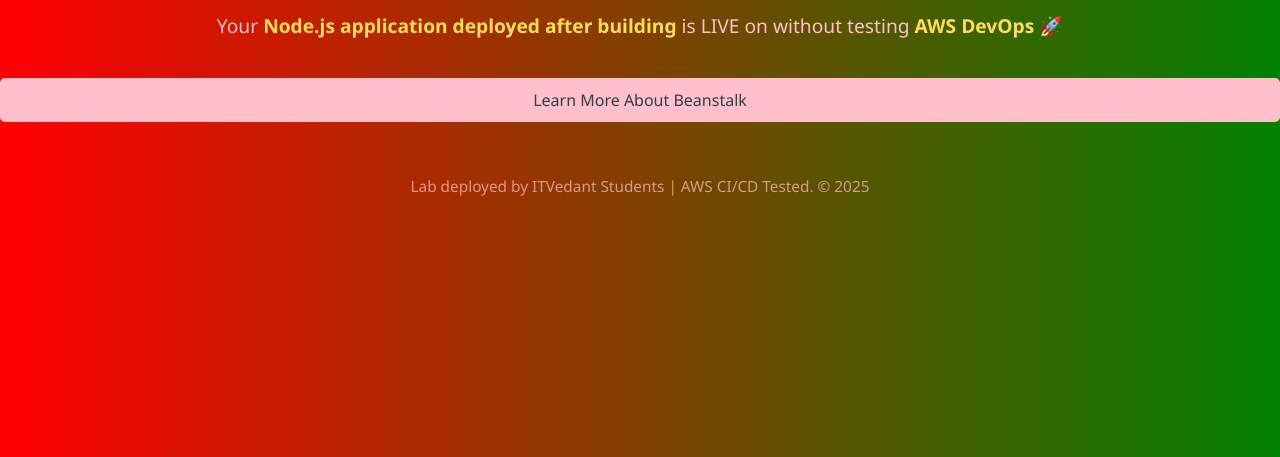
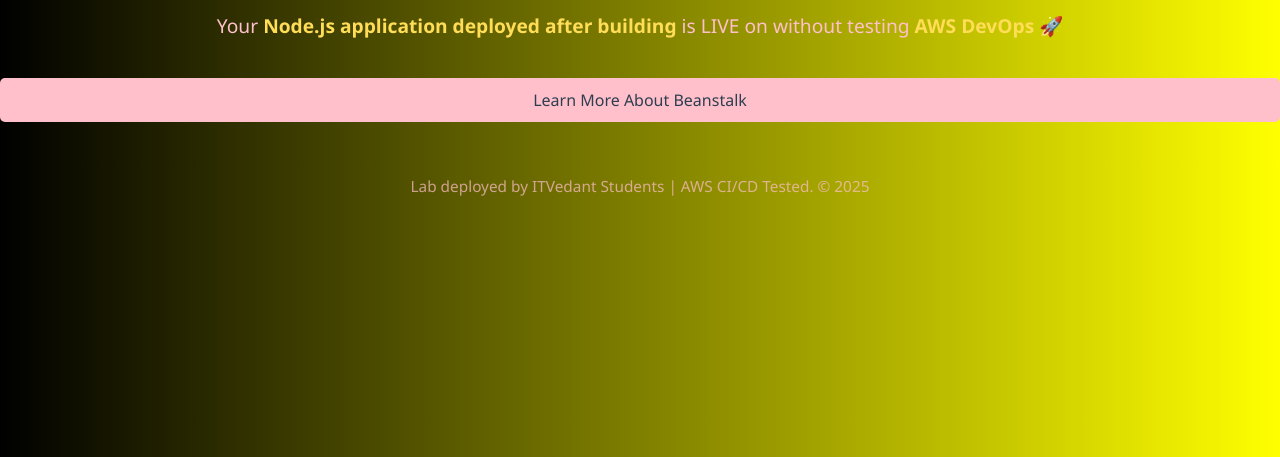
Before and after one commit to cg-prasad/blue-app, a website: page index.html in a window 1280 px wide. Shown: the part 343-800 px from the top of the page. Drawn offline with Linux system fonts and the light colour scheme.

Commit message:
Update index.html
body color changed - black-yellow

```diff
--- a/index.html
+++ b/index.html
@@ -8,7 +8,7 @@
     body {
       margin: 0;
       font-family: 'Segoe UI', sans-serif;
-      background: linear-gradient(90deg, red, green);
+      background: linear-gradient(90deg, black, yellow);
       color: pink;
       text-align: center;
       display: flex;
```
